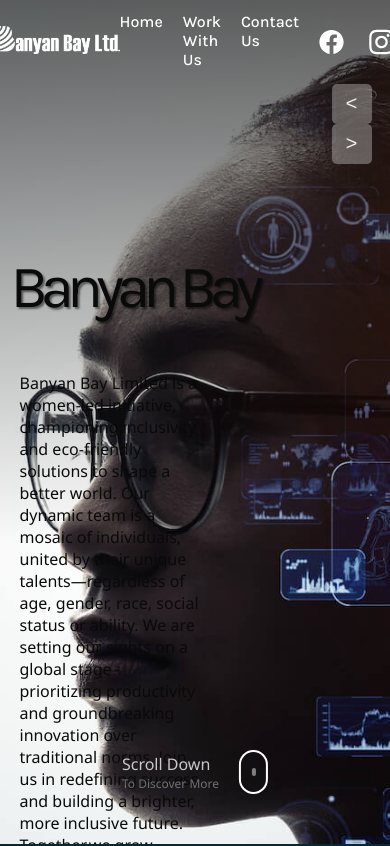
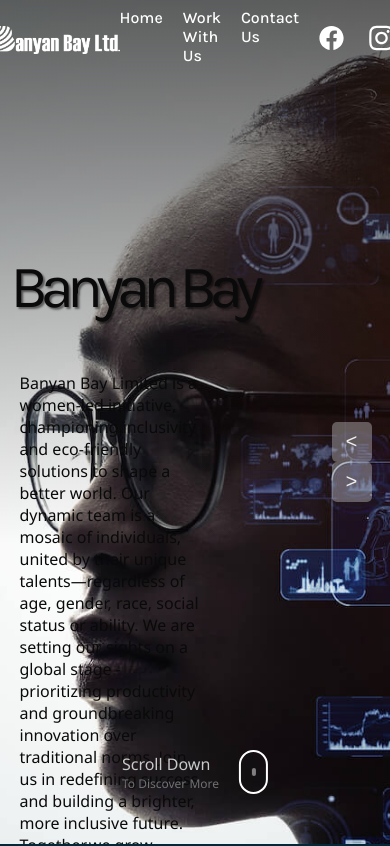
Before and after one commit to mehreen019/BanyanBay, a React (Vite) app in the folder banyan/: page / in a window 390 px wide. Shown: the top 846 px of the page. Built offline with nearby package versions, Linux system fonts and the light colour scheme; a web font is replaced by a local one.

Commit message:
changes again

```diff
--- a/banyan/src/components/VisaSlider.tsx
+++ b/banyan/src/components/VisaSlider.tsx
@@ -103,7 +103,7 @@
                         <div className="visa-content">
                             <div className="name">{item.name}</div>
                             <div className="visa-type">{item.type}</div>
-                            <div className="price">Starting from {item.price}</div>
+                            <div className="price">{item.price}</div>
                         </div>
                     </div>
                 ))}
--- a/banyan/src/index.css
+++ b/banyan/src/index.css
@@ -8,7 +8,7 @@
 body {
     font-family: 'Noto Sans', sans-serif;
     margin: 0;
-    background-color: #0e0e0e;
+    background-color: #161616fa;
     color: #cacaca;
 }
 
@@ -46,7 +46,7 @@
     display: flex;
     justify-content: flex-start;
     margin-left: -25px;
-    margin-top: 15px;
+    margin-top: 0px;
 }
 
 header .logo-travel img {
@@ -62,7 +62,7 @@
     display: flex;
     justify-content: flex-end;
     gap: 20px;
-    margin-top: 30px;
+    margin-top: 23px;
     font-weight: 500;
     font-family: 'Karla', sans-serif;
 }
@@ -70,7 +70,7 @@
 header .social-links {
     display: flex;
     gap: 25px;
-    margin-top: 40px;
+    margin-top: 33px;
     justify-content: flex-start;
     margin-left: 20px;
 }
@@ -1491,9 +1491,8 @@
         font-size: 17px
     }
 
-
     .arrows {
-        top: 10%;
+        top: 50%;
     }
 }
 
```
